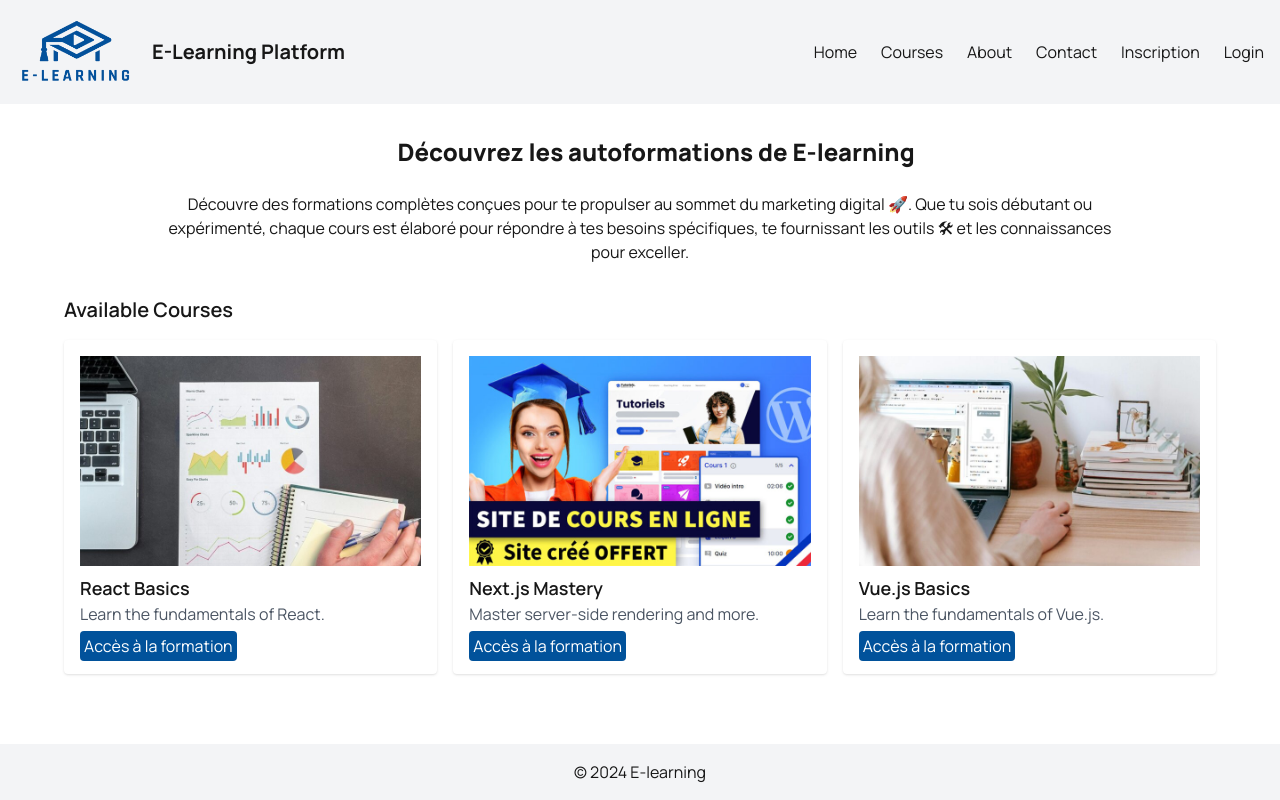
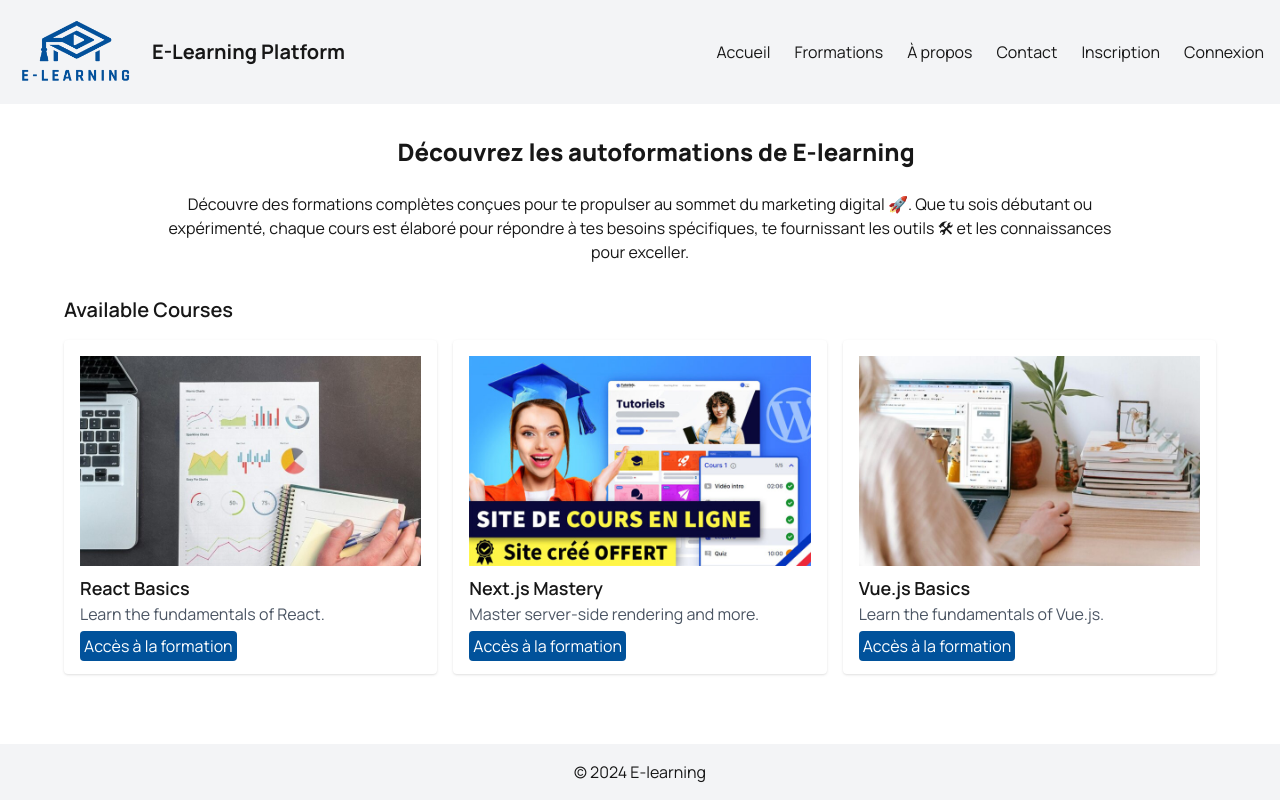
Before and after one commit to er-rochdi/e-learning, a Next.js app: page / in a window 1280 px wide. Built offline with nearby package versions, Linux system fonts and the light colour scheme.

Commit message:
update navbae en farnce

```diff
--- a/app/layout.js
+++ b/app/layout.js
@@ -53,13 +53,13 @@ export default function RootLayout({ children }) {
             >
               <ul className="flex flex-col md:flex-row items-center space-y-3 md:space-y-0 md:space-x-6 p-4 md:p-0">
                 <li>
-                  <a href="/" className="hover:text-blue-500">Home</a>
+                  <a href="/" className="hover:text-blue-500">Accueil</a>
                 </li>
                 <li>
-                  <a href="/courses" className="hover:text-blue-500">Courses</a>
+                  <a href="/courses" className="hover:text-blue-500">Frormations</a>
                 </li>
                 <li>
-                  <a href="/about" className="hover:text-blue-500">About</a>
+                  <a href="/about" className="hover:text-blue-500">À propos</a>
                 </li>
                 <li>
                   <a href="/contact" className="hover:text-blue-500">Contact</a>
@@ -68,7 +68,7 @@ export default function RootLayout({ children }) {
                   <a href="/login" className="hover:text-blue-500">Inscription</a>
                 </li>
                 <li className="md:ml-auto">
-                  <a href="/login" className="hover:text-blue-500">Login</a>
+                  <a href="/login" className="hover:text-blue-500">Connexion</a>
                 </li>
               </ul>
             </nav>
```
